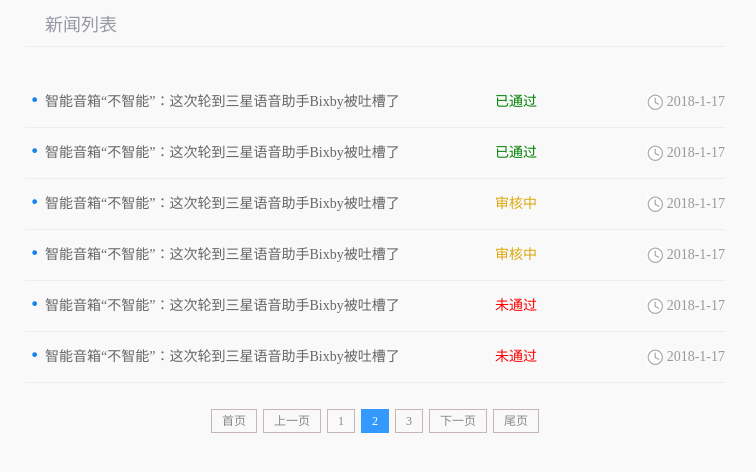
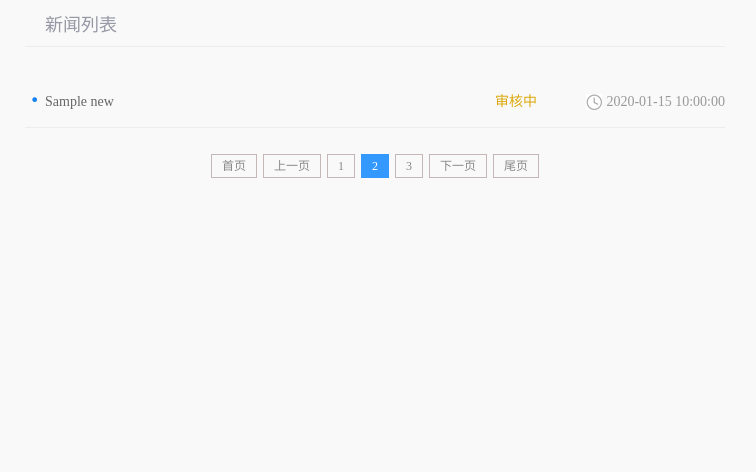
Before and after one commit to dong138/xinjingzixun_2020, a Flask app: page /user/user_news_list.html in a window 1280 px wide. Shown: the top 472 px of the page, without its empty margins (265-1021 px from the left). Run offline with Flask 2, Linux system fonts and the light colour scheme; the visitor is signed in with stand-in values (Sample User, id 1); tables that the repository leaves empty hold one stand-in row (values such as "Sample post").

Commit message:
139-"用户中心"-"新闻列表"页中，看到新闻的正确信息

```diff
--- a/main.py
+++ b/main.py
@@ -4,7 +4,7 @@ from flask_script import Manager
 
 from views import index_blu, passport_blu, user_blu, news_blu
 from models import db
-from utils.common import show_top_6_news_style
+from utils.common import show_top_6_news_style, show_news_status_name, show_news_status_style_name
 
 # 创建flask应用对象
 app = Flask(__name__)
@@ -23,6 +23,8 @@ db.init_app(app)
 
 # 添加过滤器
 app.add_template_filter(show_top_6_news_style)
+app.add_template_filter(show_news_status_name)
+app.add_template_filter(show_news_status_style_name)
 
 # 添加数据库迁移等工具
 manager = Manager(app)
--- a/templates/user_news_list.html
+++ b/templates/user_news_list.html
@@ -13,22 +13,15 @@
     <div class="news_list">
         <h3>新闻列表</h3>
         <ul class="article_list">
-            <li><a href="user_news_release.html">智能音箱“不智能”：这次轮到三星语音助手Bixby被吐槽了</a><em class="pass">已通过</em><span>2018-1-17</span></li>
-            <li><a href="#">智能音箱“不智能”：这次轮到三星语音助手Bixby被吐槽了</a><em class="pass">已通过</em><span>2018-1-17</span></li>
-            <li><a href="#">智能音箱“不智能”：这次轮到三星语音助手Bixby被吐槽了</a><em class="review">审核中</em><span>2018-1-17</span></li>
-            <li><a href="#">智能音箱“不智能”：这次轮到三星语音助手Bixby被吐槽了</a><em class="review">审核中</em><span>2018-1-17</span></li>
-            <li>
-                <a href="#">智能音箱“不智能”：这次轮到三星语音助手Bixby被吐槽了</a>
-                <em class="nopass">未通过</em>
-                <span>2018-1-17</span>
-                <b>未通过原因：因为写的太boring,因为写的太boring,因为写的太boring,因为写的太boring,</b>
-            </li>
-            <li>
-                <a href="#">智能音箱“不智能”：这次轮到三星语音助手Bixby被吐槽了</a>
-                <em class="nopass">未通过</em>
-                <span>2018-1-17</span>
-                <b>未通过原因：因为写的太煽情,因为写的太煽情,因为写的太煽情,因为写的太煽情,</b>
-            </li>
+            {% for one_news in news %}
+            <li><a href="#">{{ one_news.title }}</a><em class="{{ one_news.status|show_news_status_style_name }}">{{ one_news.status|show_news_status_name }}</em><span>{{ one_news.create_time }}</span></li>
+            {% endfor %}
+{#            <li>#}
+{#                <a href="#">智能音箱“不智能”：这次轮到三星语音助手Bixby被吐槽了</a>#}
+{#                <em class="nopass">未通过</em>#}
+{#                <span>2018-1-17</span>#}
+{#                <b>未通过原因：因为写的太boring,因为写的太boring,因为写的太boring,因为写的太boring,</b>#}
+{#            </li>#}
         </ul>
         <div id="pagination" class="page"></div>
         <script>
--- a/utils/common.py
+++ b/utils/common.py
@@ -6,3 +6,23 @@ def show_top_6_news_style(index):
     elif index == 3:
         return "third"
     return ""
+
+
+def show_news_status_name(index):
+    if index == 0:
+        return "已通过"
+    elif index == 1:
+        return "审核中"
+    elif index == -1:
+        return "未通过"
+    return ""
+
+
+def show_news_status_style_name(index):
+    if index == 0:
+        return "pass"
+    elif index == 1:
+        return "review"
+    elif index == -1:
+        return "nopass"
+    return ""
--- a/views/user.py
+++ b/views/user.py
@@ -301,4 +301,9 @@ def new_release():
 
 @user_blu.route("/user/user_news_list.html")
 def user_news_list():
-    return render_template("user_news_list.html")
+    # 查询当前用户
+    user_id = session.get("user_id")
+    user = db.session.query(User).filter(User.id == user_id).first()
+    # 获取当前用户的所有新闻
+    news = user.news
+    return render_template("user_news_list.html", news=news)
```
Also changed, not shown: 效果图/Xnip2020-10-07_22-34-01.png (added).
